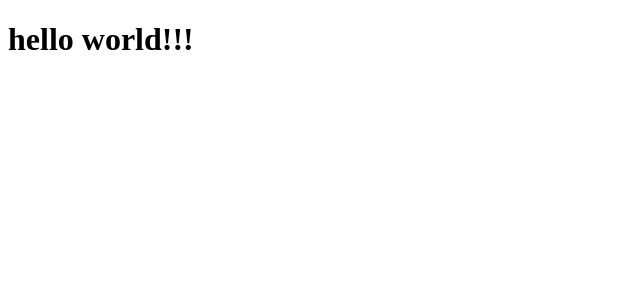
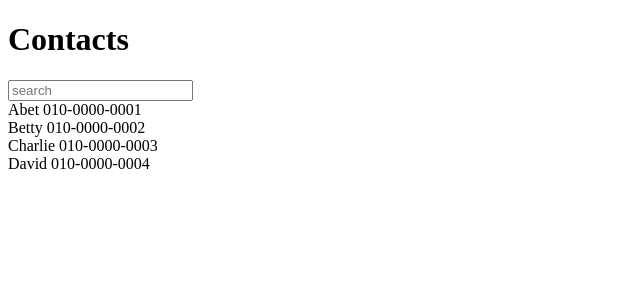
Before and after one commit to hmu332233/study.react, a React app in the folder project/: page / in a window 1280 px wide. Shown: the top 300 px of the page, without its empty margins (0-640 px from the left). Built offline with nearby package versions, Linux system fonts and the light colour scheme.

Commit message:
[Add] 선택 기능 추가

```diff
--- a/project/src/components/App.js
+++ b/project/src/components/App.js
@@ -1,12 +1,11 @@
 import React from 'react';
 //var React = require('react'); 와 동일
+import Contact from './Contact';
 
 class App extends React.Component {
   render() {
     return (
-      <div>
-      	<h1>hello world!!!</h1>
-      </div>
+      <Contact/>
     );
   }
 }
--- /dev/null
+++ b/project/src/components/Contact.js
@@ -0,0 +1,57 @@
+import React from 'react';
+import ContactInfo from './ContactInfo';
+
+export default class Contact extends React.Component {
+
+  constructor(props) {
+    super(props);
+    this.state = {
+      keyword: '',
+      contactData: [{
+          name: 'Abet',
+          phone: '010-0000-0001'
+        }, {
+          name: 'Betty',
+          phone: '010-0000-0002'
+        }, {
+          name: 'Charlie',
+          phone: '010-0000-0003'
+        }, {
+          name: 'David',
+          phone: '010-0000-0004'
+      }]
+    };
+
+    this.handleChnage = this.handleChnage.bind(this);
+  }
+
+  handleChnage(e) {
+    this.setState({
+      keyword: e.target.value
+    });
+  }
+
+  render() {
+    const mapToComponents = (data) => {
+      data.sort();
+      data = data.filter((contact) => {
+        return contact.name.toLowerCase().indexOf(this.state.keyword.toLowerCase()) > -1;
+      });
+      return data.map((contact, i) => {
+        return (<ContactInfo contact={contact} key={i}/>);
+      });
+    };
+    return (
+      <div>
+        <h1>Contacts</h1>
+        <input
+          name="keyword"
+          placeholder="search"
+          value={this.state.keyword}
+          onChange={this.handleChnage}
+        />
+        <div>{mapToComponents(this.state.contactData)}</div>
+      </div>
+    );
+  }
+}
--- /dev/null
+++ b/project/src/components/ContactInfo.js
@@ -0,0 +1,9 @@
+import React from 'react';
+
+export default class ContactInfo extends React.Component {
+  render() {
+    return (
+	    <div>{this.props.contact.name} {this.props.contact.phone}</div>
+    );
+  }
+}
```
